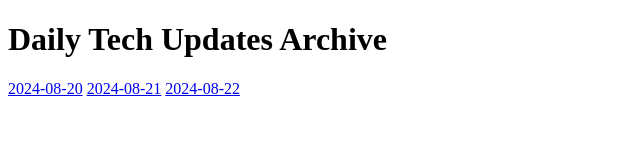
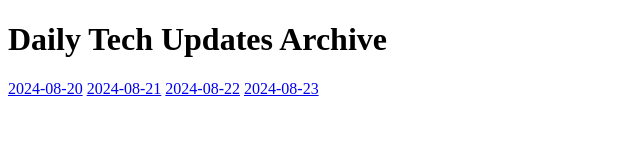
Before and after one commit to mithun-srinivas/BRD_SD, a plain HTML site: page tech-news/index.html in a window 1280 px wide. Shown: the whole page, without its empty margins (0-640 px from the left). Drawn offline with Linux system fonts and the light colour scheme.

Commit message:
added today

```diff
--- a/tech-news/index.html
+++ b/tech-news/index.html
@@ -10,5 +10,6 @@
     <a href="./tech-news/2024-08-20.pdf">2024-08-20</a>
     <a href="./tech-news/2024-08-21.pdf">2024-08-21</a>
     <a href="./tech-news/2024-08-22.pdf">2024-08-22</a>
+    <a href="./tech-news/2024-08-23.pdf">2024-08-23</a>
 </body>
 </html>
```
Also changed, not shown: 1 other file.
